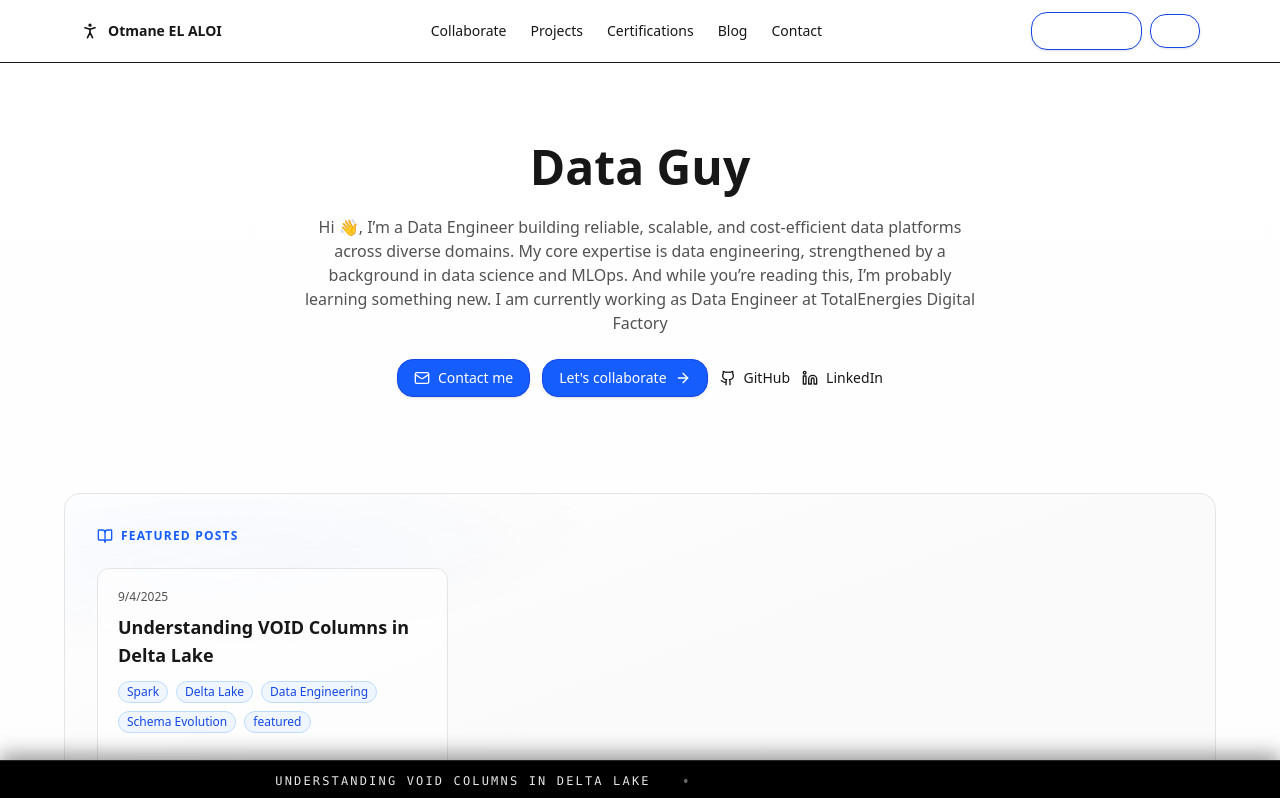
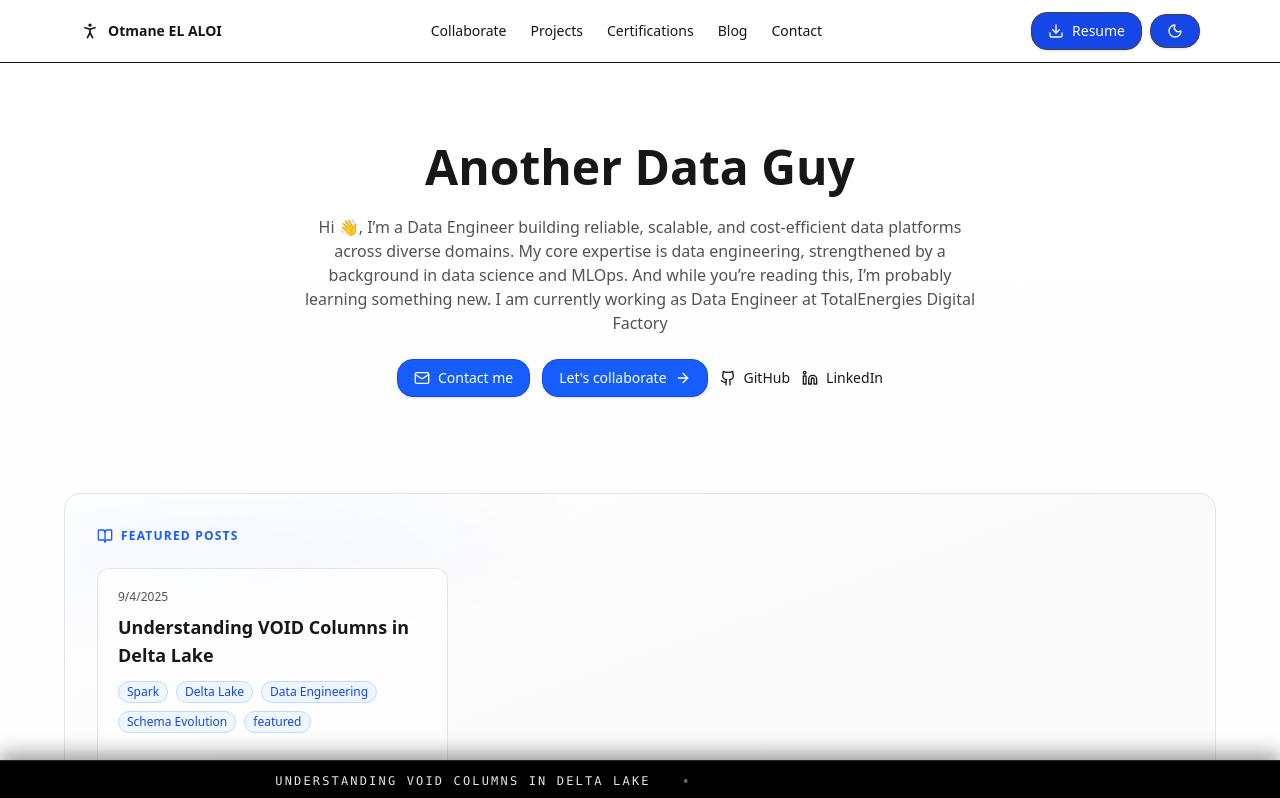
Before and after one commit to otmane-el-aloi/otmane-elaloi, a React (Vite) app: page / in a window 1280 px wide. Shown: the top 798 px of the page. Built offline with nearby package versions, Linux system fonts and the light colour scheme.

Commit message:
fix: set dark mode button to blue when light mode

```diff
--- a/src/App.tsx
+++ b/src/App.tsx
@@ -165,18 +165,31 @@ export default function App(): React.ReactElement {
                 href={PROFILE.resumeUrl}
                 target="_blank"
                 rel="noopener noreferrer"
-                className="bg-white text-blue-700 hover:bg-blue-50 border-blue-200"
+                className={
+                  theme === "dark"
+                    ? "bg-white text-blue-700 hover:bg-blue-50 border-blue-200"
+                    : "bg-blue-700 text-blue-700 border-neutral-700"
+                }
               >
                 <Download className="h-4 w-4" /> Resume
               </Button>
             )}
-            <Button
-              onClick={() => setTheme(theme === "dark" ? "light" : "dark")}
-              aria-label="Toggle theme"
-              className="bg-white text-blue-700 hover:bg-blue-50 border-blue-200"
-            >
-              {theme === "dark" ? <Sun className="h-4 w-4" /> : <Moon className="h-4 w-4" />}
-            </Button>
+              <Button
+                onClick={() => setTheme(theme === "dark" ? "light" : "dark")}
+                aria-label="Toggle theme"
+                className={
+                  theme === "dark"
+                    ? "bg-white text-blue-700 hover:bg-blue-50 border-blue-200"
+                    : "bg-blue-700 text-blue-700 border-neutral-700"
+                }
+              >
+                {theme === "dark" ? (
+                  <Sun className="h-4 w-4" />
+                ) : (
+                  <Moon className="h-4 w-4" />
+                )}
+              </Button>
+
           </div>
         </div>
       </header>
--- a/src/config.ts
+++ b/src/config.ts
@@ -14,7 +14,7 @@ export const FEATURES = {
 
 export const PROFILE: Profile = {
   name: "Otmane EL ALOI",
-  title: "Data Guy",
+  title: "Another Data Guy",
   location: "Paris, FR",
   headline:
     "Hi 👋, I’m a Data Engineer building reliable, scalable, and cost-efficient data platforms across diverse domains. My core expertise is data engineering, strengthened by a background in data science and MLOps. And while you’re reading this, I’m probably learning something new. I am currently working as Data Engineer at TotalEnergies Digital Factory",
```
